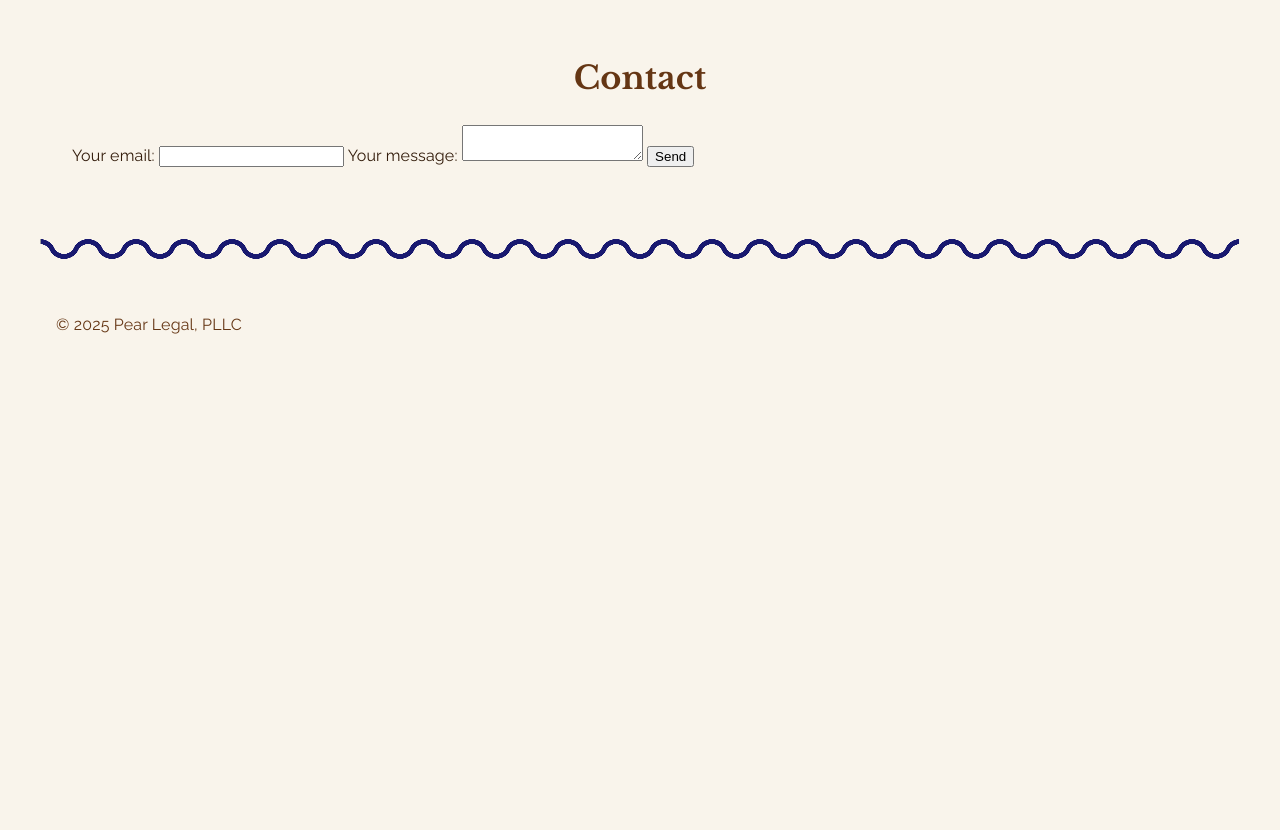
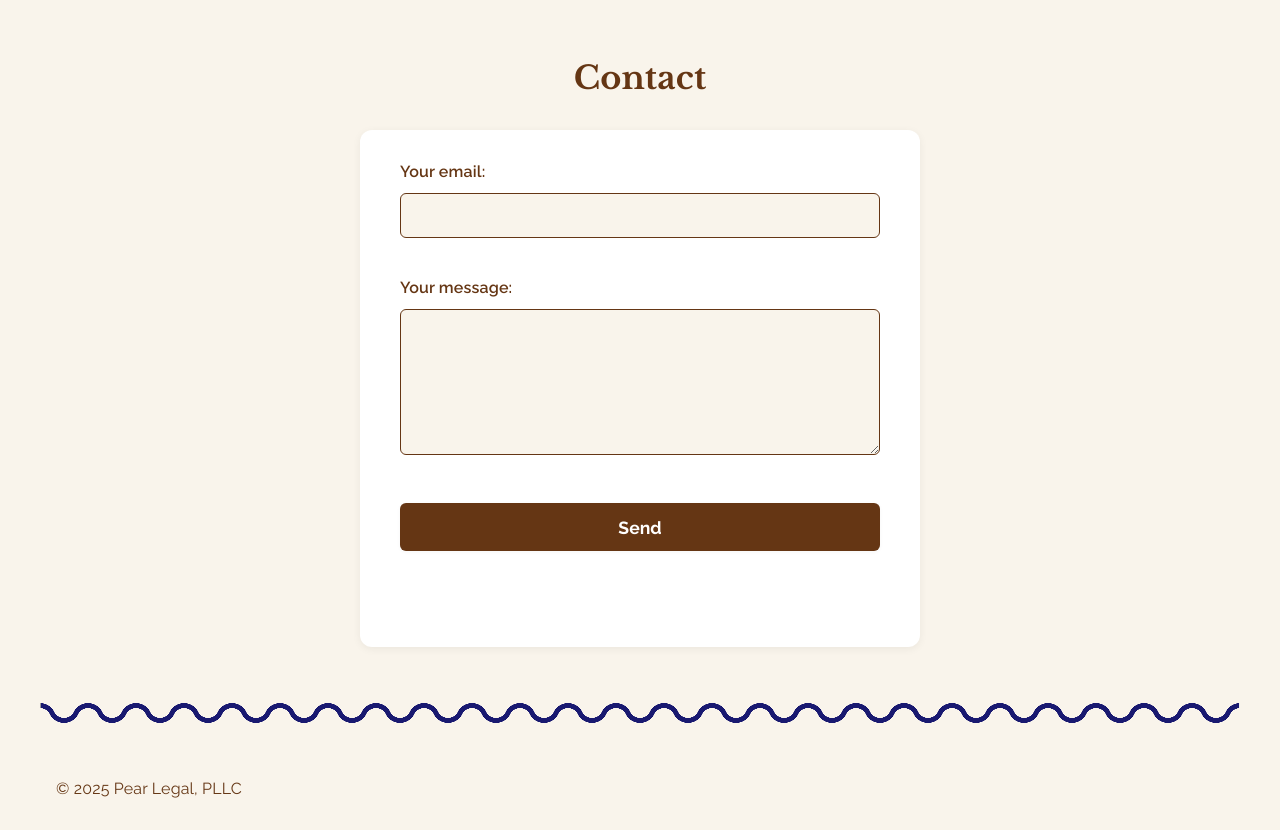
Before and after one commit to dcolucci/pear-legal, an Eleventy site: page src/index.html in a window 1280 px wide. Shown: the part 1700-2530 px from the top of the page. Before the commit the page ends 2066 px from the top, so only its background shows below. Built offline with nearby package versions, Linux system fonts and the light colour scheme; Eleventy itself is replaced by a stand-in of ours; files that its build step writes are made by us from their sources.

Commit message:
adds styles for contact form

```diff
--- a/src/assets/css/style.css
+++ b/src/assets/css/style.css
@@ -225,6 +225,86 @@ nav a {
 }
 
 /*******************************************
+ * Section: Contact Form
+ *******************************************/
+#formspree-contact {
+    background: #fff;
+    border-radius: 12px;
+    box-shadow: 0 2px 8px rgba(0,0,0,0.06);
+    padding: 2rem 2.5rem 1.5rem 2.5rem;
+    max-width: 480px;
+    margin: 2rem auto 0 auto;
+    display: flex;
+    flex-direction: column;
+    gap: 1.5rem;
+}
+
+#formspree-contact label {
+    display: flex;
+    flex-direction: column;
+    font-weight: 600;
+    color: var(--primary-color-brand-1);
+    margin-bottom: 0.5rem;
+    gap: 0.5rem;
+}
+
+#formspree-contact input[type="email"],
+#formspree-contact textarea {
+    font-family: inherit;
+    font-size: 1rem;
+    padding: 0.75rem 1rem;
+    border: 1.5px solid var(--primary-color-brand-1);
+    border-radius: 6px;
+    background: #f9f4eb;
+    color: var(--secondary-color-brand-1);
+    margin-top: 0.25rem;
+    margin-bottom: 0.5rem;
+    transition: border-color 0.2s;
+    resize: vertical;
+}
+
+#formspree-contact input[type="email"]:focus,
+#formspree-contact textarea:focus {
+    outline: none;
+    border-color: var(--primary-color-brand-3);
+    background: #fff;
+}
+
+#formspree-contact textarea {
+    min-height: 120px;
+    max-height: 320px;
+}
+
+#formspree-contact button[type="submit"] {
+    background: var(--primary-color-brand-1);
+    color: #fff;
+    font-family: 'Raleway', Arial, sans-serif;
+    font-size: 1.1rem;
+    font-weight: 700;
+    border: none;
+    border-radius: 6px;
+    padding: 0.85rem 0;
+    margin-top: 0.5rem;
+    cursor: pointer;
+    box-shadow: 0 1px 4px rgba(0,0,0,0.04);
+    transition: background 0.2s, color 0.2s;
+}
+
+#formspree-contact button[type="submit"]:hover,
+#formspree-contact button[type="submit"]:focus {
+    background: var(--primary-color-brand-3);
+    color: #fff;
+}
+
+#formspree-status {
+    min-height: 1.5em;
+    font-size: 1rem;
+    color: var(--primary-color-brand-3);
+    margin-top: 0.5rem;
+    text-align: center;
+}
+
+/*******************************************
  * Section: Mobile styles
  *******************************************/
 @media (max-width: 768px) {
@@ -272,4 +352,22 @@ nav a {
     .hero-headline {
         font-size: 1.4rem;
     }
+
+    #formspree-contact {
+        padding: 1.2rem 0.7rem 1rem 0.7rem;
+        max-width: 100%;
+        box-shadow: 0 1px 4px rgba(0,0,0,0.04);
+    }
+    #formspree-contact label {
+        font-size: 1rem;
+    }
+    #formspree-contact input[type="email"],
+    #formspree-contact textarea {
+        font-size: 1rem;
+        padding: 0.65rem 0.7rem;
+    }
+    #formspree-contact button[type="submit"] {
+        font-size: 1rem;
+        padding: 0.7rem 0;
+    }
 }
```
